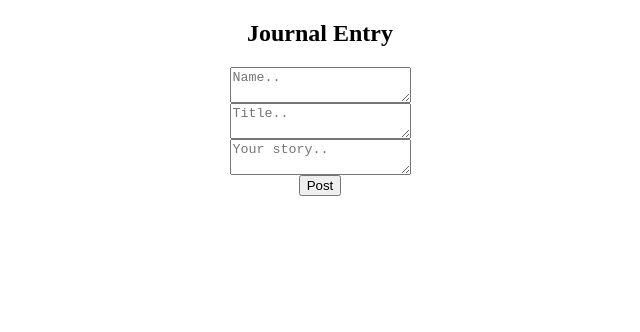
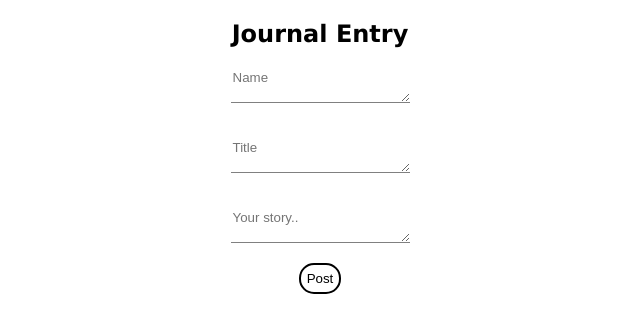
Before and after one commit to Leehamb99/telegraph-replicate, a plain HTML site: page client/index.html in a window 1280 px wide. Shown: the whole page, without its empty margins (320-960 px from the left). Drawn offline with Linux system fonts and the light colour scheme.

Commit message:
change css styling

```diff
--- a/api/models/blog.js
+++ b/api/models/blog.js
@@ -45,3 +45,5 @@ class blogEntry {
     }
 
 }
+
+module.exports = blogEntry
--- a/client/index.html
+++ b/client/index.html
@@ -5,7 +5,7 @@
     <meta http-equiv="X-UA-Compatible" content="IE=edge">
     <meta name="viewport" content="width=device-width, initial-scale=1.0">
     <link rel="stylesheet" href="style.css">
-    <title>Document</title>
+    <title>Telegraphy</title>
 </head>
 <body>
 
@@ -16,14 +16,14 @@
 
   <div class="text-input-box">
     <form class="user-input">
-        <textarea name="username" id="" maxlength="100" placeholder="Name.."></textarea>
-        <textarea name="journal-title" id="" maxlength="100" placeholder="Title.."></textarea>
+        <textarea name="username" id="" maxlength="100" placeholder="Name"></textarea>
+        <textarea name="journal-title" id="" maxlength="100" placeholder="Title"></textarea>
         <textarea class="input-area" name="" id="post-content" maxlength="350"
             placeholder="Your story.."></textarea>
 
     </form>
     <div class="comment-box-buffer"></div>
         <div class="button-post-container">
-        <input class="post-btn" id="journal-btn" type="submit" value="Post" name="post">
+        <input class="post-btn" id="journal-btn" type="submit" value="Post" name="Post">
     </div>
    </div>
--- a/client/style.css
+++ b/client/style.css
@@ -2,21 +2,38 @@
   body {
     text-align: center;
     align-items: center;
+    font-family: Verdana, Geneva, Tahoma, sans-serif
+    ;
   }
 
   .text-input-box {
-
-    display: flex;
-    flex-direction: column;
-    align-items: center;
-  }
-
-  .user-input {
-
     display: flex;
     flex-direction: column;
     align-items: center;
 
+  }
+
+  .user-input {
+    display: flex;
+    flex-direction: column;
+    align-items: center;
+    gap: 35px;
+
+  }
+
+  .user-input > textarea{
+    border: none;
+    border-bottom: grey solid 1px;
+    font-family: Arial, Helvetica, sans-serif;
+
+  }
+
+  .post-btn{
+    border: 2px black solid;
+    border-radius: 15px;
+    background-color: white;
+    margin: 20px;
+    padding: 6px
   }
 
   /* Responsive layout - when the screen is less than 800px wide, make the two columns stack on top of each other instead of next to each other */
```
Also changed, not shown: api/server.js (+4 -6 lines).
